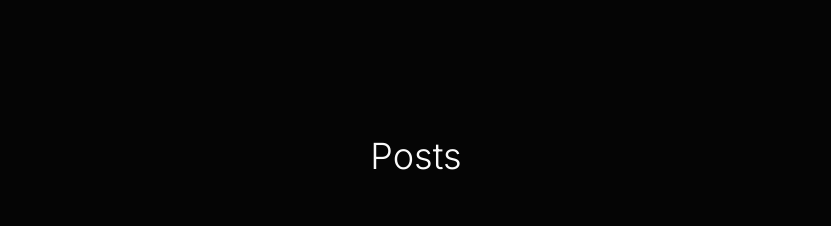
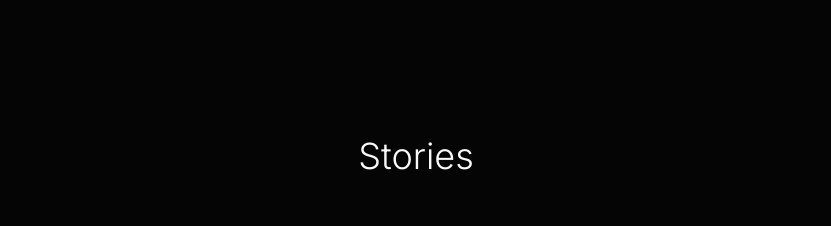
Before and after one commit to StephenAlvin/stephenalvindotcom, a React (Vite) app: page / in a window 1280 px wide. Shown: the part 2220-2446 px from the top of the page, without its empty margins (224-1055 px from the left). Built offline with nearby package versions, Linux system fonts and the light colour scheme.

Commit message:
Update BlogPreviewSection.tsx

```diff
--- a/src/components/home/BlogPreviewSection.tsx
+++ b/src/components/home/BlogPreviewSection.tsx
@@ -46,7 +46,7 @@ const BlogPreviewSection = () => {
     <section className="py-20">
       <div className="container mx-auto px-4">
         <div className="flex flex-col gap-4 items-center mb-16">
-          <h2 className="text-3xl md:text-4xl font-thin font-inter">Posts</h2>
+          <h2 className="text-3xl md:text-4xl font-thin font-inter">Stories</h2>
           {/* <Link to="/blogs">
             <Button variant="ghost" className="text-primary">
               View all <ArrowRight className="ml-2 h-4 w-4" />
```
